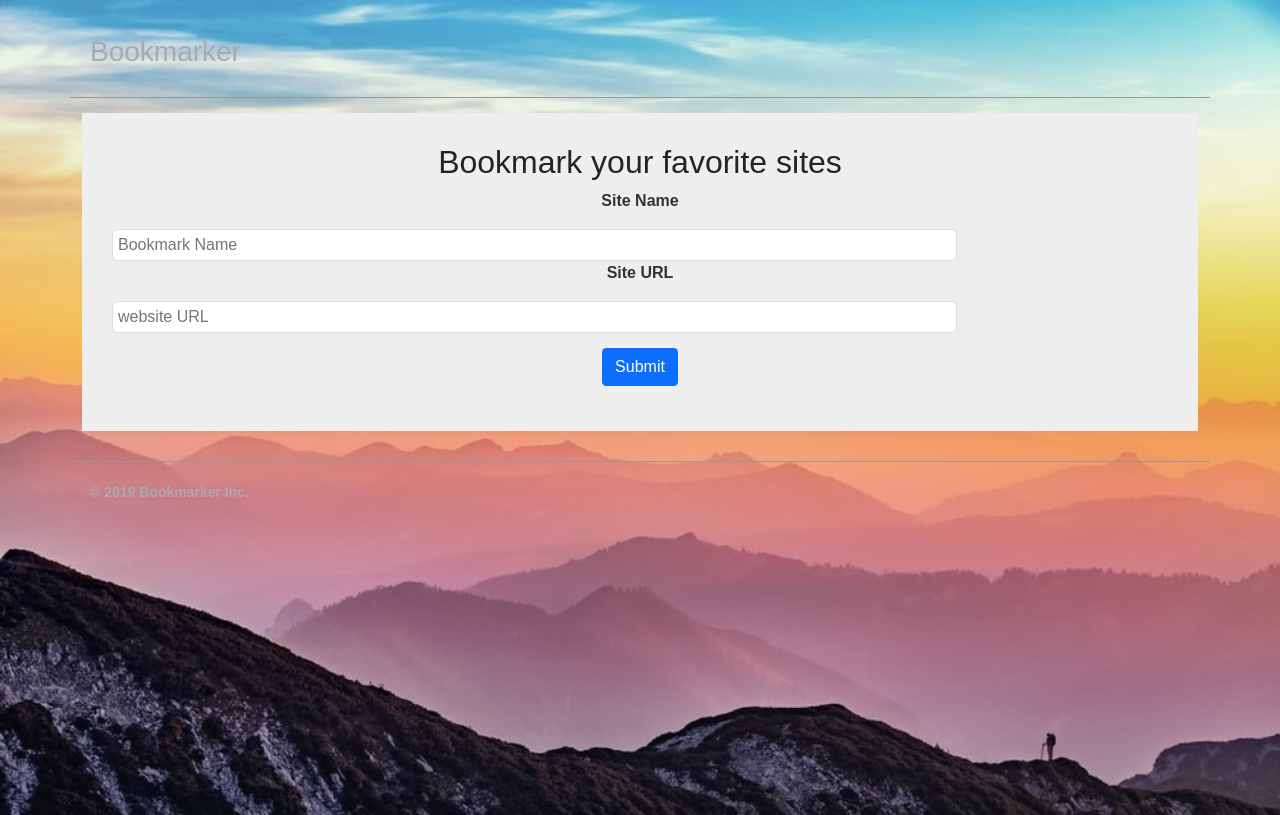
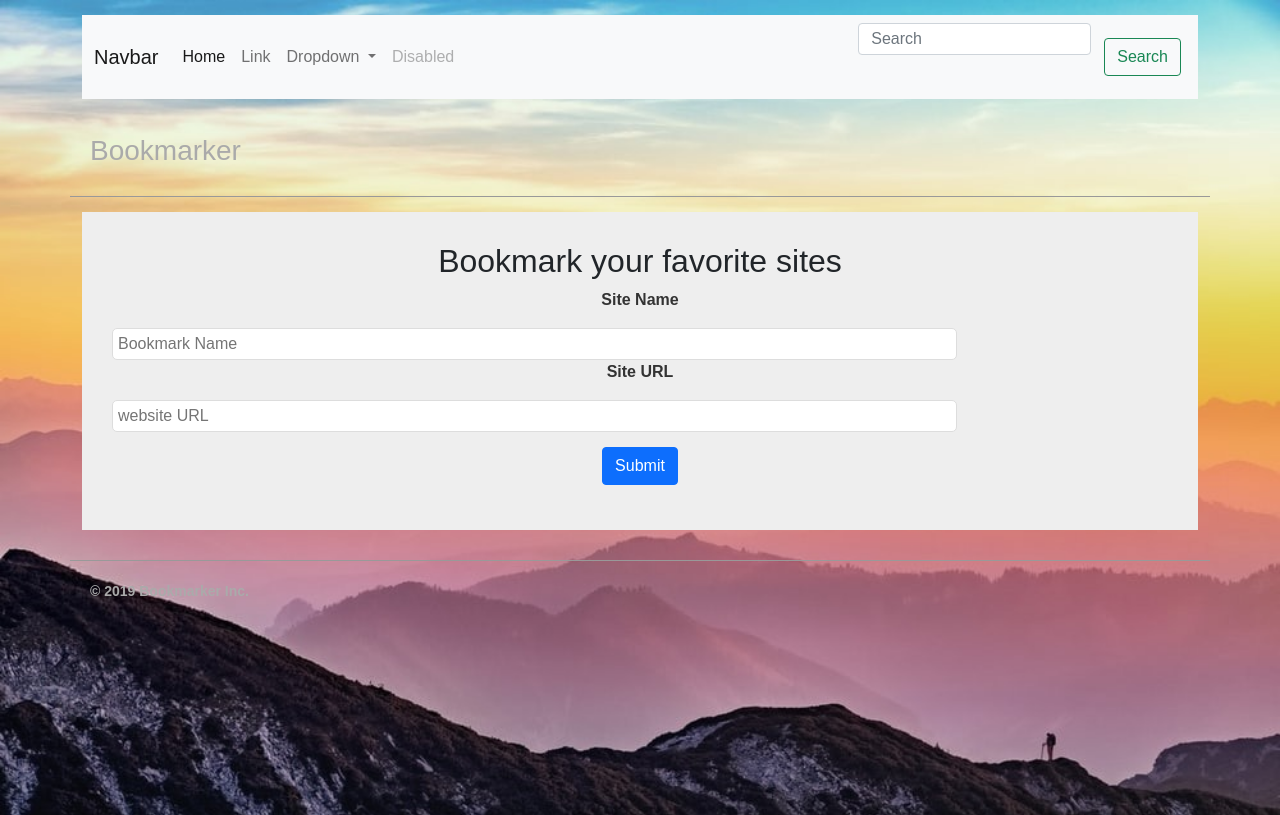
Before and after one commit to Route36/try, a plain HTML site: page index.html in a window 1280 px wide. Drawn offline with Linux system fonts and the light colour scheme.

Commit message:
add navbar by taha assal

```diff
--- a/index.html
+++ b/index.html
@@ -9,9 +9,44 @@
 <link rel="stylesheet" href="bootstrap.min.css">
 </head>
 <body>
-
-
-
+	<div class="container">
+		<nav class="navbar navbar-expand-lg navbar-light bg-light">
+			<div class="container-fluid">
+			  <a class="navbar-brand" href="#">Navbar</a>
+			  <button class="navbar-toggler" type="button" data-bs-toggle="collapse" data-bs-target="#navbarSupportedContent" aria-controls="navbarSupportedContent" aria-expanded="false" aria-label="Toggle navigation">
+				<span class="navbar-toggler-icon"></span>
+			  </button>
+			  <div class="collapse navbar-collapse" id="navbarSupportedContent">
+				<ul class="navbar-nav me-auto mb-2 mb-lg-0">
+				  <li class="nav-item">
+					<a class="nav-link active" aria-current="page" href="#">Home</a>
+				  </li>
+				  <li class="nav-item">
+					<a class="nav-link" href="#">Link</a>
+				  </li>
+				  <li class="nav-item dropdown">
+					<a class="nav-link dropdown-toggle" href="#" id="navbarDropdown" role="button" data-bs-toggle="dropdown" aria-expanded="false">
+					  Dropdown
+					</a>
+					<ul class="dropdown-menu" aria-labelledby="navbarDropdown">
+					  <li><a class="dropdown-item" href="#">Action</a></li>
+					  <li><a class="dropdown-item" href="#">Another action</a></li>
+					  <li><hr class="dropdown-divider"></li>
+					  <li><a class="dropdown-item" href="#">Something else here</a></li>
+					</ul>
+				  </li>
+				  <li class="nav-item">
+					<a class="nav-link disabled" href="#" tabindex="-1" aria-disabled="true">Disabled</a>
+				  </li>
+				</ul>
+				<form class="d-flex">
+				  <input class="form-control me-2" type="search" placeholder="Search" aria-label="Search">
+				  <button class="btn btn-outline-success" type="submit">Search</button>
+				</form>
+			  </div>
+			</div>
+		</nav>
+	</div>
 	<header>
 		<div class="container">
 			<h3>Bookmarker</h3>
```
